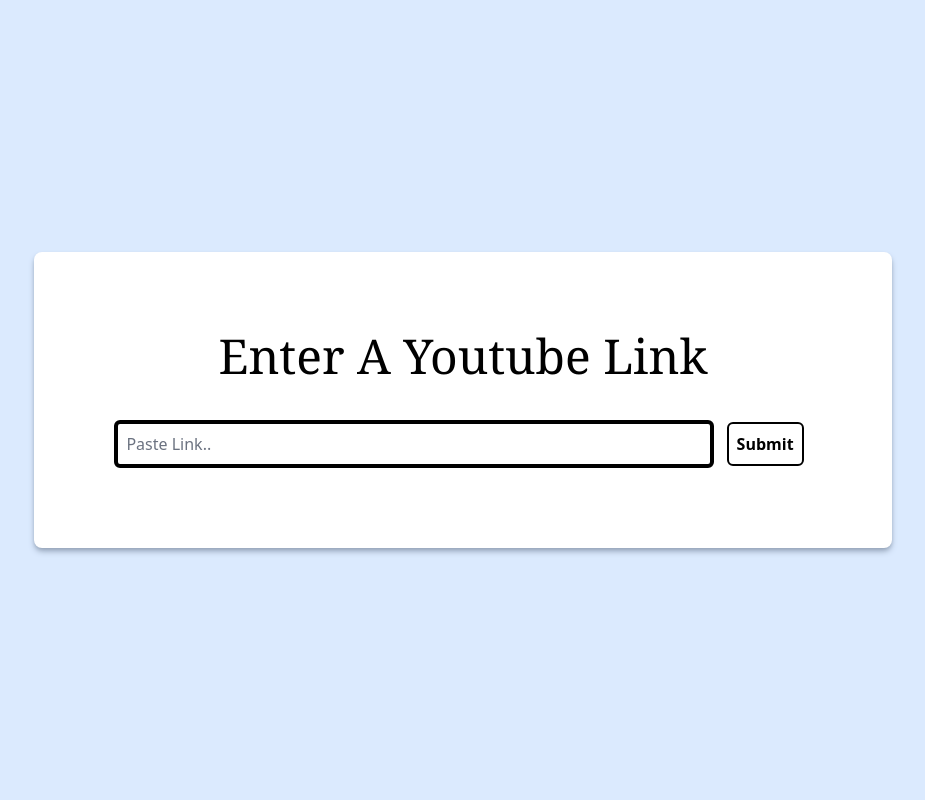
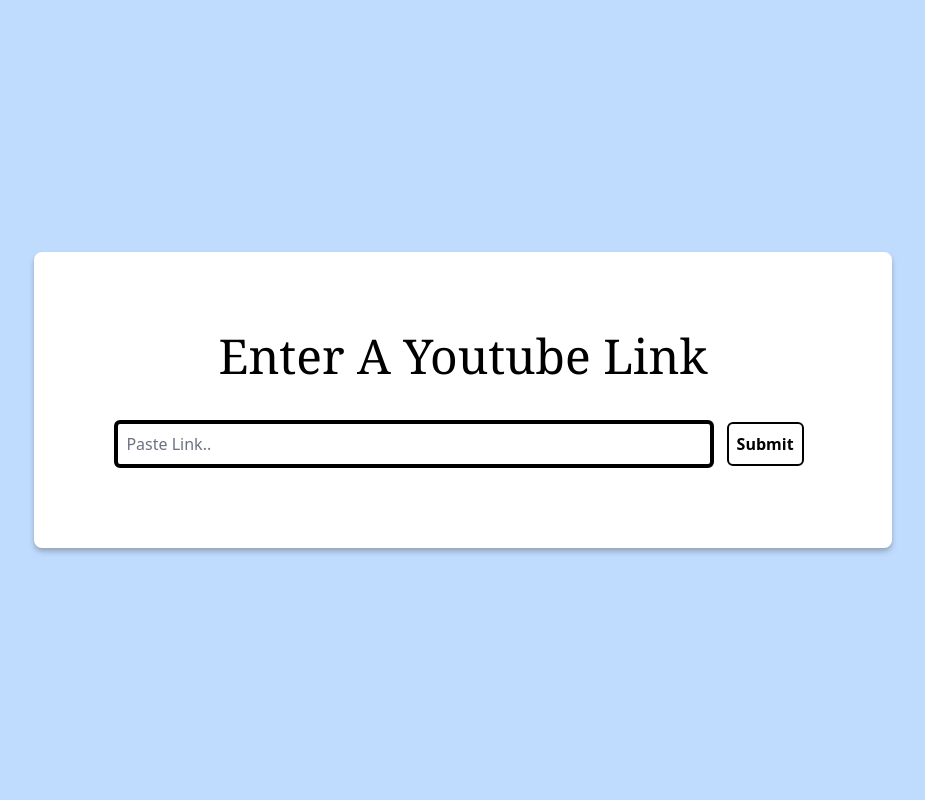
Before and after one commit to HdhwivHel/Youtube-To-Mp3, a Django app: page / in a window 1280 px wide. Shown: the whole page, without its empty margins (177-1102 px from the left). Run offline with Django 5.2, Linux system fonts and the light colour scheme; some libraries are stand-ins or nearby versions.

Commit message:
changes to background

```diff
--- a/templates/index.html
+++ b/templates/index.html
@@ -9,7 +9,7 @@
     <title>YT-MP3</title>
 </head>
 
-<body class=" bg-blue-100 antialiased ">
+<body class=" bg-blue-200 antialiased ">
 
     <form method="post" action="">
         {% csrf_token %}
```
